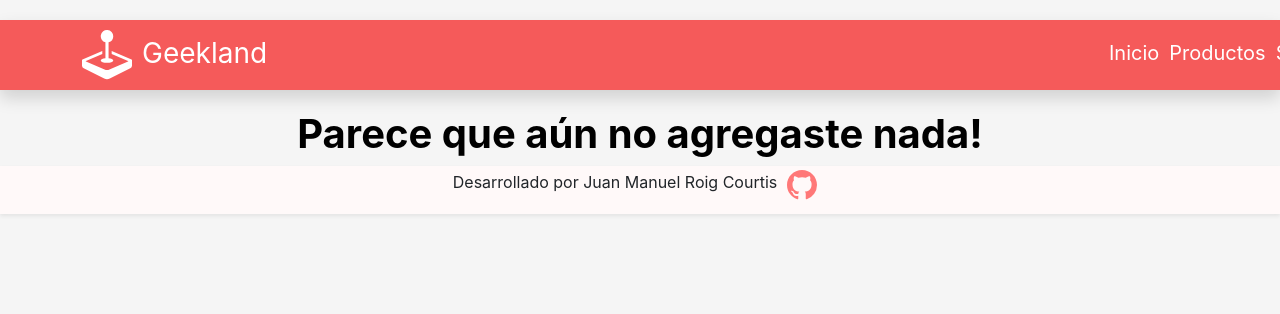
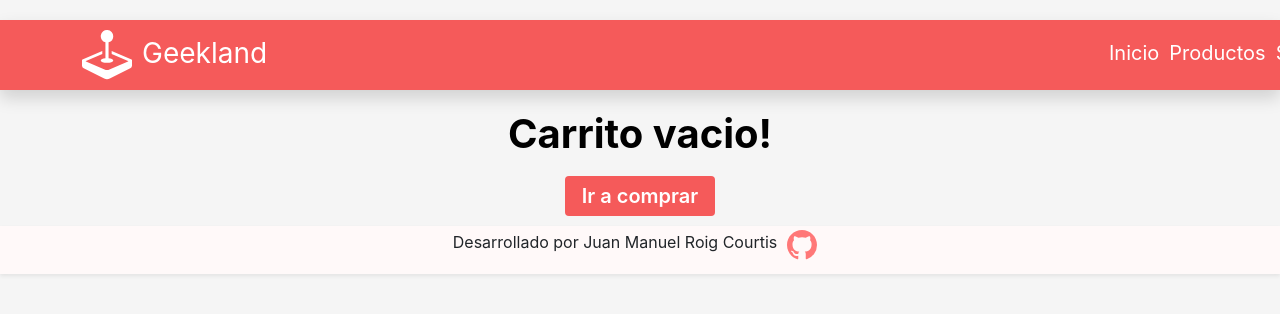
Before and after one commit to jmroigcourtis/eCommerce-RoigCourtis, a React (Create React App) app: page /checkOut in a window 1280 px wide. Shown: the top 314 px of the page. Built offline with nearby package versions, Linux system fonts and the light colour scheme.

Commit message:
Save, progreso del challenge de CartView

```diff
--- a/src/CSS/SCSS/_Cart.scss
+++ b/src/CSS/SCSS/_Cart.scss
@@ -22,6 +22,78 @@
 
 .clearCartButton {
     background-color: rgb(245, 90, 90);
+    margin: 20px;
+    height: 50px;
+    width: 150px;
+    animation: ClearCartEndAnimation 1s ;
+}
+
+.clearCartButton p {
+    font-weight: 600;
+    font-size: 20px;
     color: white;
-    font-weight: 700;
+
 }
+
+
+.clearCartButton:hover {
+    animation: ClearCartStartAnimation 1s forwards;
+}
+
+.EmptyCartAdvice {
+    display: inline-block;
+    justify-content: center;
+}
+
+.EmptyCartButtonText {
+    font-size: 20px;
+    font-weight: 600;
+    color: white;
+    margin: -2px;
+}
+
+.GoToShopButton {
+    background-color: rgb(245, 90, 90);
+    width: 150px;
+    height: 40px;
+    margin: 10px;
+    animation: ClearCartEndAnimation 1s ;
+}
+
+.GoToShopButton:hover {
+    animation: ClearCartStartAnimation 1s forwards;
+}
+
+
+
+.GoToShop {
+    color: rgb(245, 90, 90);
+}
+
+@keyframes ClearCartStartAnimation {
+    0% {
+        color: white;
+        background-color: rgb(245, 90, 90);
+    }
+
+    100% {
+        color: white;
+        background-color: rgb(245, 49, 49);
+
+    }
+}
+
+@keyframes ClearCartEndAnimation {
+    0% {
+        color: white;
+        background-color: rgb(245, 49, 49);
+
+    }
+
+    100% {
+        color: white;
+        background-color: rgb(245, 90, 90);
+
+     }
+
+}
--- a/src/CSS/style.css
+++ b/src/CSS/style.css
@@ -115,8 +115,57 @@ a {
 
 .clearCartButton {
   background-color: #f55a5a;
+  margin: 20px;
+  height: 50px;
+  width: 150px;
+  animation: ClearCartEndAnimation 1s; }
+
+.clearCartButton p {
+  font-weight: 600;
+  font-size: 20px;
+  color: white; }
+
+.clearCartButton:hover {
+  animation: ClearCartStartAnimation 1s forwards; }
+
+.EmptyCartAdvice {
+  display: inline-block;
+  justify-content: center; }
+
+.EmptyCartButtonText {
+  font-size: 20px;
+  font-weight: 600;
   color: white;
-  font-weight: 700; }
+  margin: -2px; }
+
+.GoToShopButton {
+  background-color: #f55a5a;
+  width: 150px;
+  height: 40px;
+  margin: 10px;
+  animation: ClearCartEndAnimation 1s; }
+
+.GoToShopButton:hover {
+  animation: ClearCartStartAnimation 1s forwards; }
+
+.GoToShop {
+  color: #f55a5a; }
+
+@keyframes ClearCartStartAnimation {
+  0% {
+    color: white;
+    background-color: #f55a5a; }
+  100% {
+    color: white;
+    background-color: #f53131; } }
+
+@keyframes ClearCartEndAnimation {
+  0% {
+    color: white;
+    background-color: #f53131; }
+  100% {
+    color: white;
+    background-color: #f55a5a; } }
 
 .cards {
   margin: 40px;
--- a/src/Components/Cart/Cart.jsx
+++ b/src/Components/Cart/Cart.jsx
@@ -1,12 +1,26 @@
 import {useContext, useState, useEffect} from 'react'
 import { CartContext } from '../../Context/CartContext'
-import { CartX } from 'react-bootstrap-icons'
+import { Cart2 } from 'react-bootstrap-icons'
+import { Link } from 'react-router-dom'
 
 const CheckOut = () => {
     const {cartList, clearCart} = useContext(CartContext)
 
 
-    return cartList.length === 0 ?  <h1 className='d-flex justify-content-center' style={{color: 'black'}}>Parece que aún no agregaste nada!</h1> :
+    return cartList.length === 0 ?
+    <div>
+        <div className='d-flex justify-content-center'>
+            <div className='EmptyCartTitle'>
+                <h1 style={{color: 'black'}}>Carrito vacio!</h1>
+            </div>
+        </div>
+        <div className='d-flex justify-content-center Shopping'>
+            <Link to={'/inicio'}>
+                <button className='btn GoToShopButton'><p className='EmptyCartButtonText'>Ir a comprar</p></button>
+            </Link>
+        </div>
+    </div> :
+
     <div>
         {cartList.map((item) => {
         return (
@@ -19,16 +33,18 @@ const CheckOut = () => {
                         <div className='ProductImage'>
                             <img className='imgResize' src={item.pictureURL}></img>
                         </div>
+                    </div>
                         <div className='ProductQuantity'>
                             <p>Cantidad: {item.cantidad}</p>
                         </div>
-                    </div>
                 </div>
             </>
         )
         })}
                 <div className='d-flex justify-content-center'>
-                    <CartX style={{width: '70px', height: '70px'}} className='btn clearCartButton' onClick={clearCart}>Eliminar carrito</CartX>
+                    <button className='clearCartButton btn' onClick={clearCart}>
+                        <p>Vaciar carrito</p>
+                    </button>
                 </div>
     </div>
     }
--- a/src/Components/ItemDetail/ItemDetail.css
+++ b/src/Components/ItemDetail/ItemDetail.css
@@ -124,7 +124,7 @@
   color: white;
   font-weight: 700;
   border-radius: 500px;
-  animation: reverseColor 0.5s forwards;
+  animation: reverseColor 0.5s ;
 }
 
 .checkOutBtn:hover {
--- a/src/Context/CartContext.jsx
+++ b/src/Context/CartContext.jsx
@@ -10,9 +10,7 @@ export const CartContextProvider = ({children}) => { //Children para capturar to
     const SwalAlert = withReactContent(Swal)
     const[cartList, setCartList] = useState([])
 
-    useEffect(()=> {
-        console.log(cartList)
-    }, [cartList])
+    useEffect(()=> {console.log(cartList)}, [cartList])
 
 
     const addToCart = (item) => {
@@ -27,6 +25,8 @@ export const CartContextProvider = ({children}) => { //Children para capturar to
 
         const newItem = Object.assign(item, {cantidad: item.cantidad})
         checkForID(item.id) ? addQuantity(item.id, item.cantidad) : setCartList([...cartList, newItem])
+
+
     };
 
 
```
